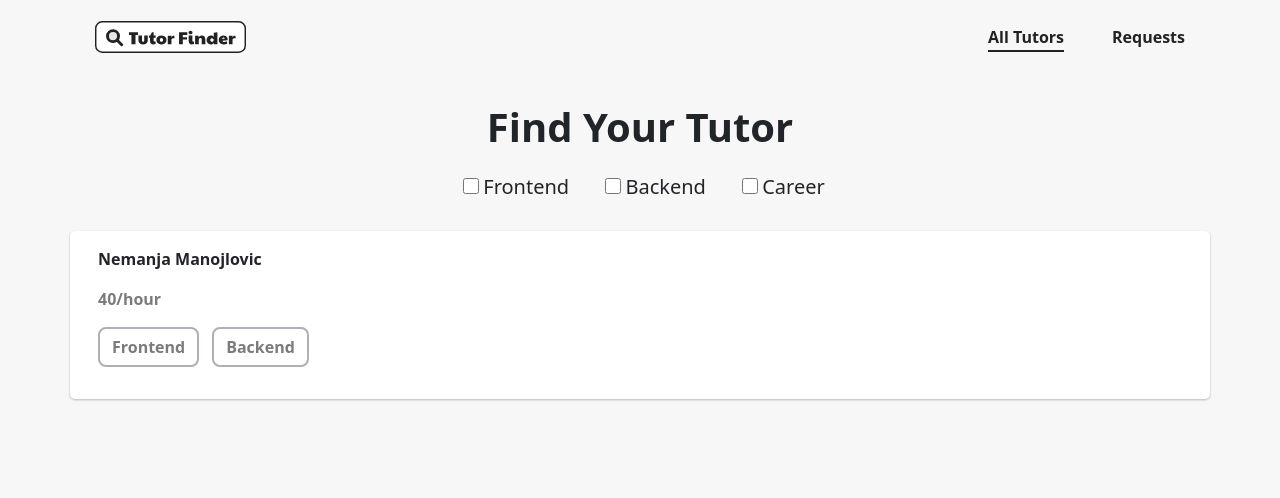
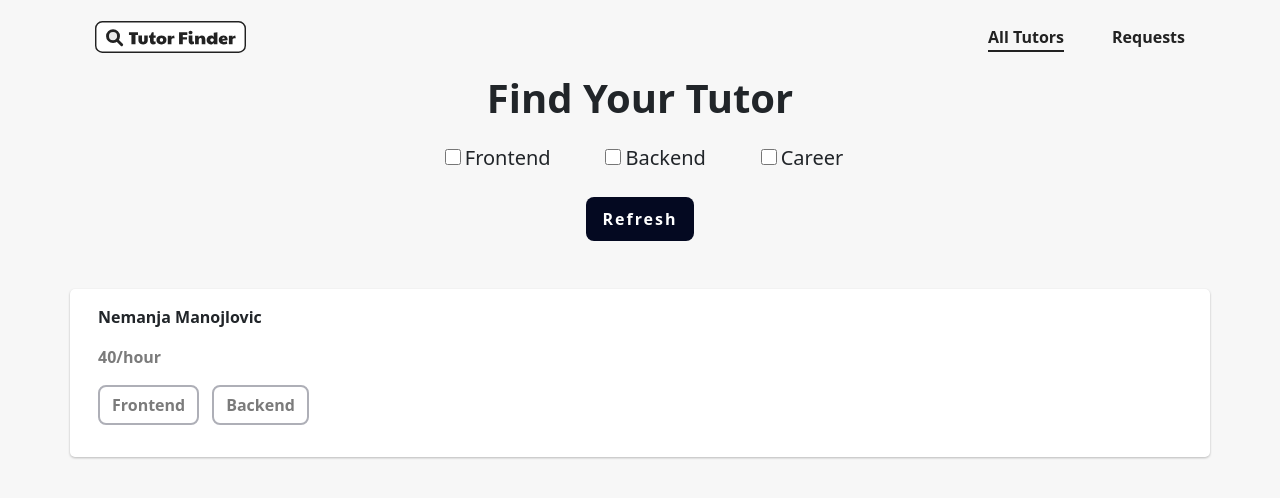
Before and after one commit to Manojlovic1998/find-tutor-vue-spa, a Vue app: page / in a window 1280 px wide. Shown: the top 498 px of the page. Built offline with nearby package versions, Linux system fonts and the light colour scheme.

Commit message:
Hot-fix app context layer, hero comp > main comp

```diff
--- a/src/App.vue
+++ b/src/App.vue
@@ -18,4 +18,8 @@ body,
 html {
   background: #f7f7f7;
 }
+
+.text-gray {
+  color: #7b7b7b;
+}
 </style>
--- a/src/components/UI/BaseHero.vue
+++ b/src/components/UI/BaseHero.vue
@@ -1,8 +1,6 @@
 <template>
-  <div class="container-fluid">
-    <div class="row">
-      <slot></slot>
-    </div>
+  <div class="row">
+    <slot></slot>
   </div>
 </template>
 
--- a/src/views/HomePage.vue
+++ b/src/views/HomePage.vue
@@ -1,6 +1,6 @@
 <template>
-  <BaseHero>
-    <div class="hero-jumb mx-auto">
+  <BaseMain>
+    <BaseHero>
       <div class="col-12 d-flex flex-column h-100 justify-content-center">
         <h1 class="fw-bold text-center">Find Your Tutor</h1>
         <form class="form d-flex justify-content-evenly" @submit.prevent>
@@ -37,13 +37,14 @@
         </form>
       </div>
       <div class="col-12 text-center">
-        <button class="btn btn-primary fw-bolder" @click="resetFilters">
+        <BaseButton
+          class="btn btn-primary fw-bolder mt-4 mb-5"
+          @click="resetFilters"
+        >
           Refresh
-        </button>
+        </BaseButton>
       </div>
-    </div>
-  </BaseHero>
-  <BaseMain>
+    </BaseHero>
     <BaseCard v-for="tutor in tutors" :key="tutor.id">
       <template v-slot:title
         ><p class="fw-bolder">{{ tutor.name }}</p></template
@@ -70,6 +71,7 @@ import BaseHero from "../components/UI/BaseHero.vue";
 import BaseCard from "../components/UI/BaseCard.vue";
 import BaseMain from "../components/UI/BaseMain.vue";
 import BaseTag from "../components/UI/BaseTag.vue";
+import BaseButton from "../components/UI/BaseButton.vue";
 
 export default {
   data() {
@@ -90,6 +92,7 @@ export default {
     BaseCard,
     BaseMain,
     BaseTag,
+    BaseButton,
   },
   methods: {
     resetFilters() {
@@ -104,11 +107,12 @@ export default {
   max-width: 450px;
   width: 100%;
   border-radius: 8px;
-  height: 157px;
 }
 
 .form {
-  margin-top: 13px;
+  max-width: 500px;
+  width: 100%;
+  margin: 13px auto 0 auto;
 }
 
 input[type="checkbox"] {
@@ -127,49 +131,3 @@ input[type="checkbox"]:checked {
   margin-left: 13px;
 }
 </style>
-
-<style>
-.btn-primary {
-  padding: 10px 16px;
-  border-radius: 8px;
-  background: #040921;
-  border: none;
-  letter-spacing: 2px;
-}
-
-.btn-primary:hover {
-  color: #fff;
-  background-color: rgba(4, 9, 32, 72%);
-  border-color: rgba(4, 9, 32, 72%);
-}
-
-.btn-check:active + .btn-primary,
-.btn-check:checked + .btn-primary,
-.btn-primary.active,
-.btn-primary:active,
-.show > .btn-primary.dropdown-toggle {
-  color: #fff;
-  background-color: rgba(4, 9, 32, 72%);
-  border-color: rgba(4, 9, 32, 72%);
-}
-
-.btn-check:focus + .btn-primary,
-.btn-primary:focus {
-  color: #fff;
-  background-color: rgba(4, 9, 32, 72%);
-  border-color: rgba(4, 9, 32, 72%);
-  box-shadow: 0 0 0 0.25rem rgba(4, 9, 32, 50%);
-}
-
-.btn-check:active + .btn-primary:focus,
-.btn-check:checked + .btn-primary:focus,
-.btn-primary.active:focus,
-.btn-primary:active:focus,
-.show > .btn-primary.dropdown-toggle:focus {
-  box-shadow: 0 0 0 0.25rem rgba(4, 9, 32, 50%);
-}
-
-.text-gray {
-  color: #7b7b7b;
-}
-</style>
```
